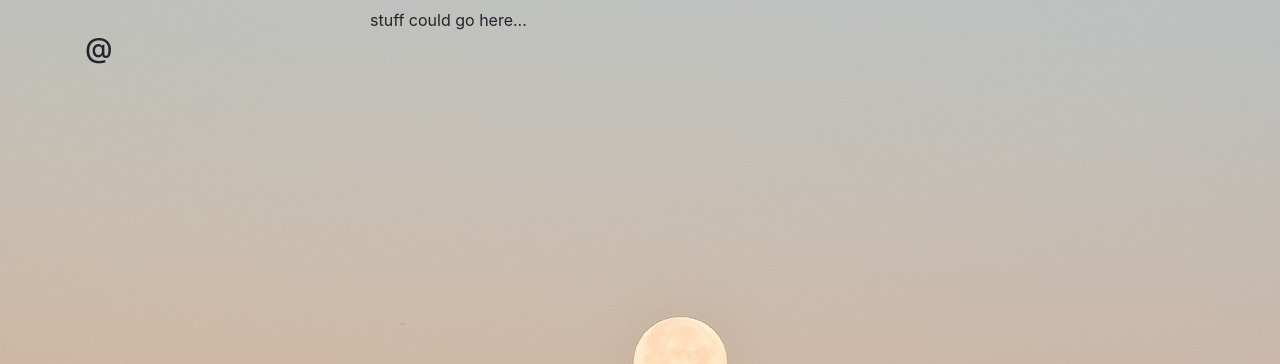
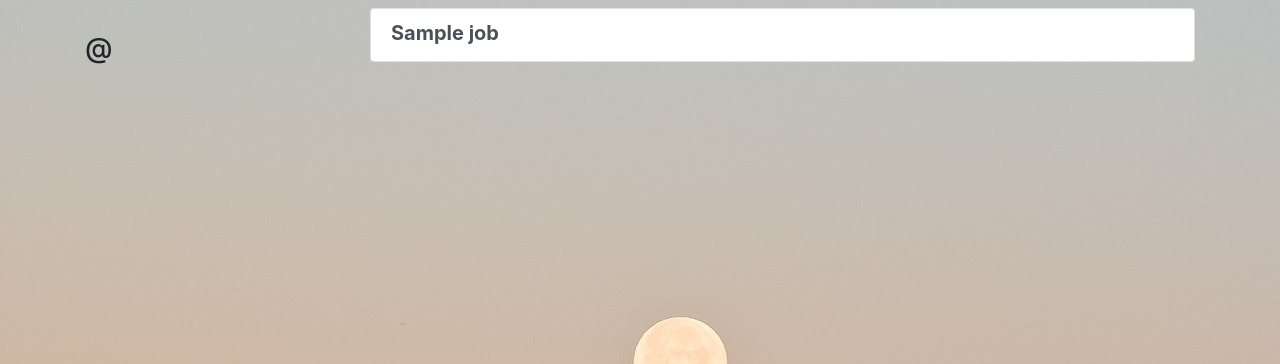
Before and after one commit to backend-project-team3/letsgetyouajob, a Django app: template apps/accounts/templates/accounts/profile_page.html in a window 1280 px wide. Shown: the part 56-420 px from the top of the page. Run offline with Django 3.2, Linux system fonts and the light colour scheme; the template is opened without the code that fills it: most values are stand-ins (such as "Sample title", 1, 10 or a date in 2020); some libraries are stand-ins or nearby versions.

Commit message:
asaved jobs list appears on user profile

```diff
--- a/apps/accounts/templates/accounts/profile_page.html
+++ b/apps/accounts/templates/accounts/profile_page.html
@@ -19,7 +19,20 @@
     </div>
 
     <div class="col-md-9">
-        stuff could go here...
+       {% for job in saved_jobs %}
+		<div class="list-group">
+		  <a href="/detailed_search_results/{{job.job_id}}/" class="list-group-item list-group-item-action flex-column align-items-start">
+		    <div class="d-flex w-100 justify-content-between">
+		      <h5 class="mb-1">{{job.job_title}}</h5>
+		    </div>
+		    <div>
+		      <small class="text-muted">{% if job.applied == True %} Applied {% endif %}</small>
+		      <small class="text-muted">{% if job.applied == False %} Saved {% endif %}</small>
+		    </div>
+		  </a>
+		</div>
+		<br>
+		{% endfor %}
     </div>
 </div>
 {% endblock %}
--- a/apps/accounts/views.py
+++ b/apps/accounts/views.py
@@ -7,6 +7,7 @@ from django.contrib.auth.decorators import login_required
 
 from apps.accounts.forms import UserEditForm, SignupForm
 from apps.accounts.models import User
+from apps.core.models import Saved_Job
 
 def log_in(request):
     if request.method == 'POST':
@@ -59,6 +60,7 @@ def view_all_users(request):
 
 
 def view_profile(request, username):
+    s_jobs = Saved_Job.objects.filter(username=username).order_by('-created')
     user = User.objects.get(username=username)
 
     if request.user == user:
@@ -69,6 +71,7 @@ def view_profile(request, username):
     context = {
         'user': user,
         'is_viewing_self': is_viewing_self,
+        'saved_jobs': s_jobs
     }
     return render(request, 'accounts/profile_page.html', context)
 
```
